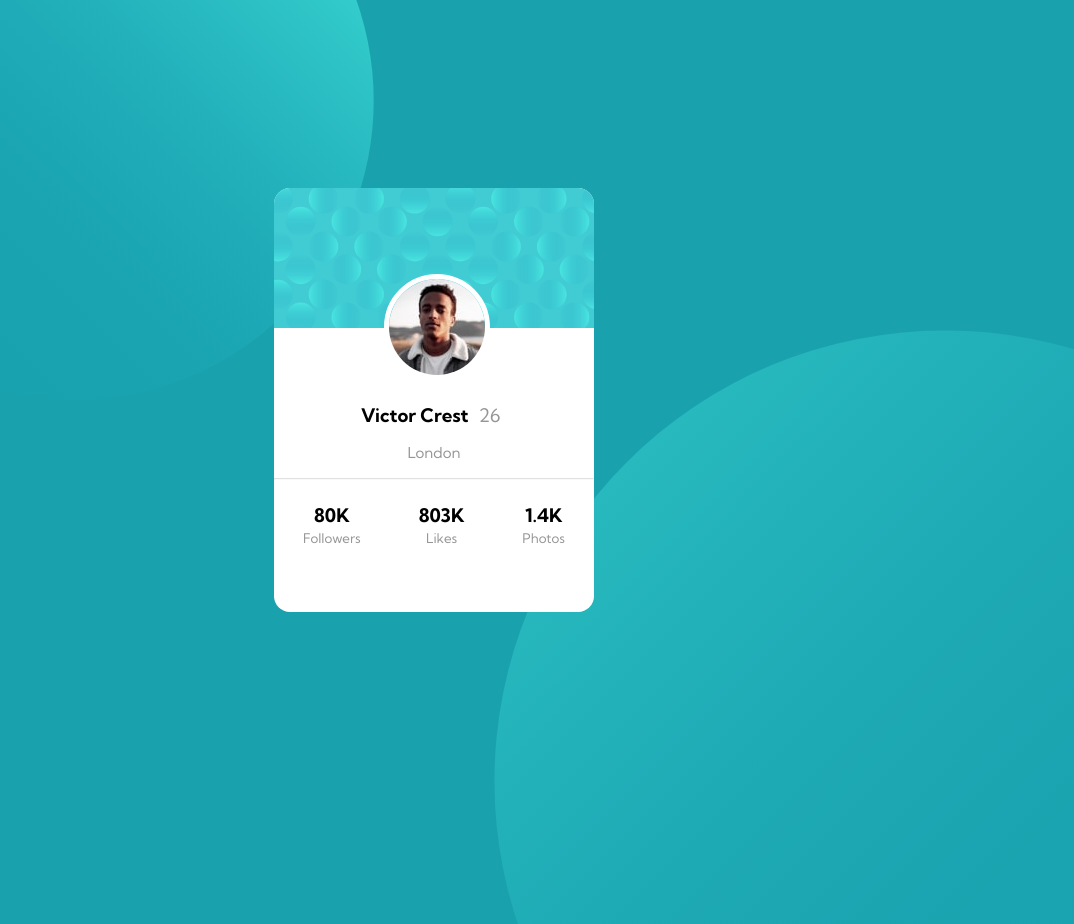
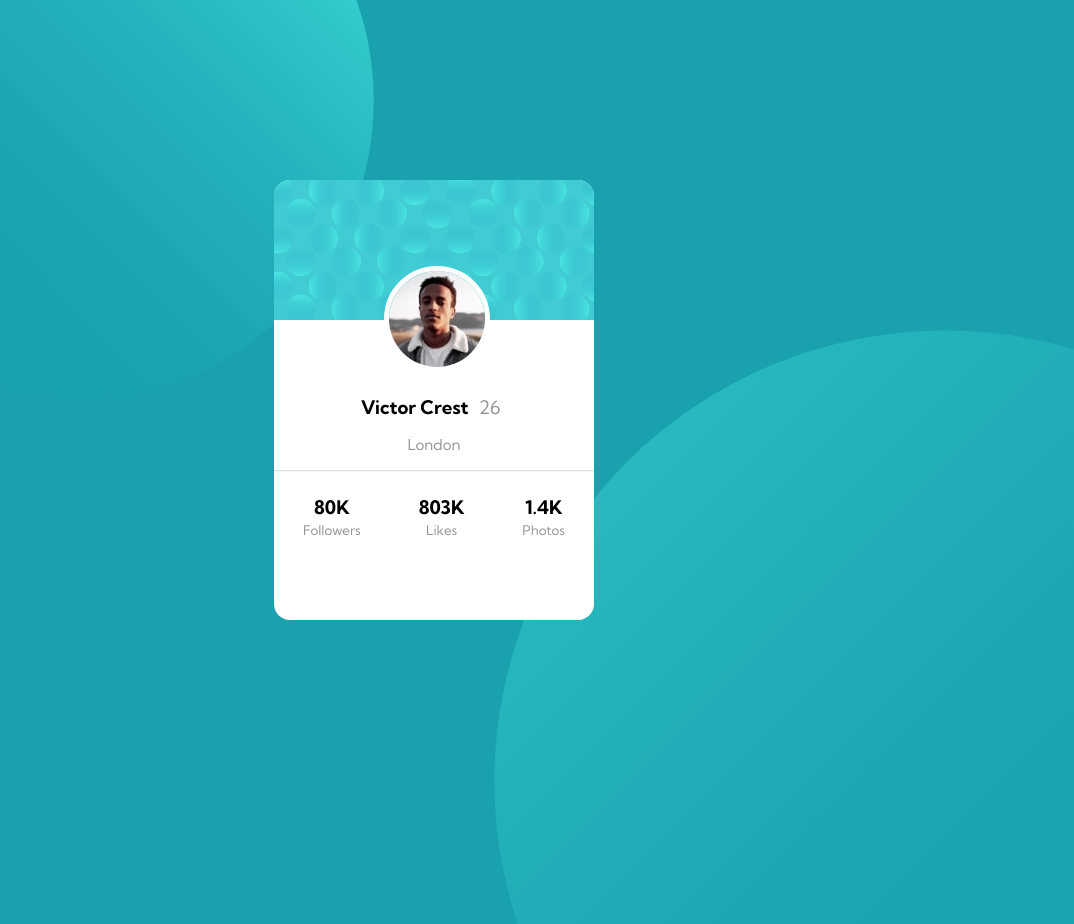
Before and after one commit to panchami6/profile-card-component-main, a plain HTML site: page index.html in a window 1280 px wide. Shown: the top 924 px of the page, without its empty margins (206-1280 px from the left). Drawn offline with Linux system fonts and the light colour scheme.

Commit message:
changed height

```diff
--- a/styles.css
+++ b/styles.css
@@ -23,7 +23,7 @@ body{
 .outer-box{
     border: 1px;
     border-radius: 1rem;
-    height: 53%;
+    height: 55%;
     margin: auto;
     position: absolute;
     overflow: hidden;
```
